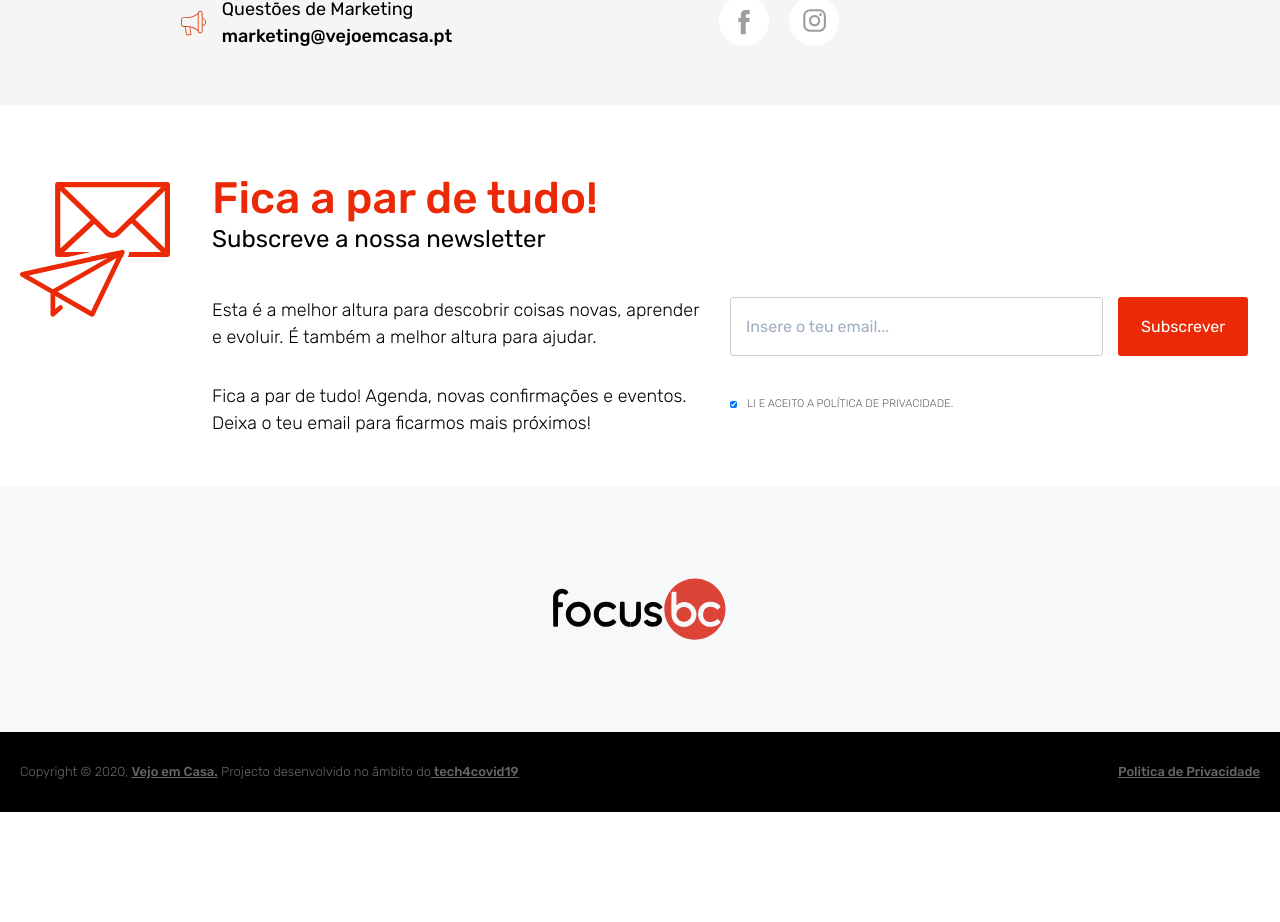
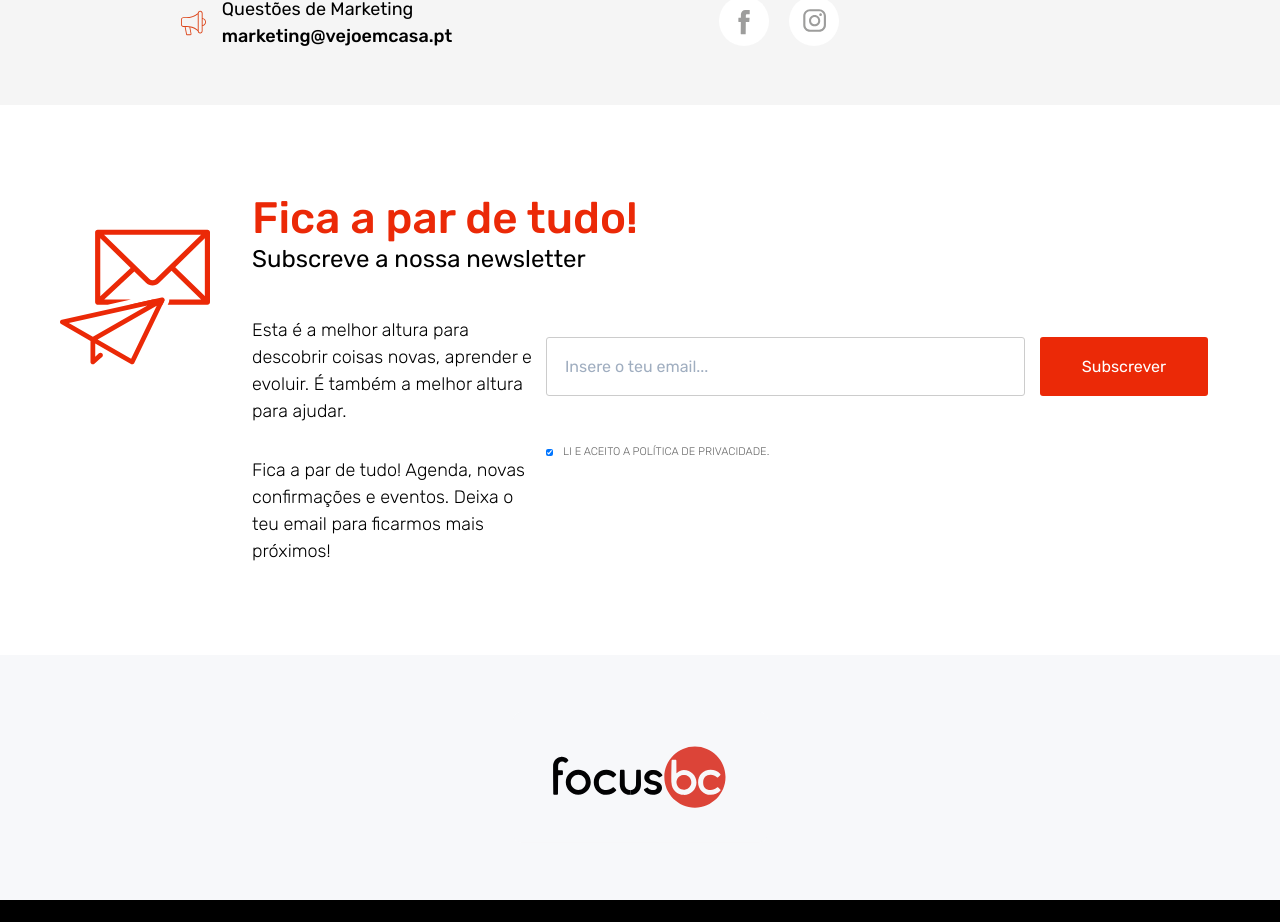
Before and after one commit to almeiduh/vejo-em-casa-fe, a React (Create React App) app: page / in a window 1280 px wide. Shown: the part 3199-4121 px from the top of the page. Before the commit the page ends 4011 px from the top, so only its background shows below. Built offline with nearby package versions, Linux system fonts and the light colour scheme; what axios-case-converter would draw is missing.

Commit message:
adds minimum responsivness to newsletter section

```diff
--- a/src/pages/Landing/Newsletter.jsx
+++ b/src/pages/Landing/Newsletter.jsx
@@ -30,8 +30,8 @@ const Newsletter = () => {
           <div className={styles.title}>Fica a par de tudo!</div>
           <div className={styles.subtitle}>Subscreve a nossa newsletter</div>
         </div>
-        <div className="vec-flex vec-justify-between vec-mt-10">
-          <div className="vec-w-1/2 vec-mr-2">
+        <div className={`${styles.formContainer} vec-flex  vec-mt-10`}>
+          <div className={`${styles.textContainer} vec-w-1/2 vec-mr-2`}>
             <div className={styles.text}>
               Esta é a melhor altura para descobrir coisas novas, aprender e
               evoluir. É também a melhor altura para ajudar.
@@ -41,7 +41,7 @@ const Newsletter = () => {
               teu email para ficarmos mais próximos!
             </div>
           </div>
-          <div className="vec-w-1/2">
+          <div className={`{styles.subscribeFields vec-w-1/2} `}>
             <div className={styles.subscribe}>
               <input
                 placeholder="Insere o teu email..."
--- a/src/pages/Landing/footer.module.css
+++ b/src/pages/Landing/footer.module.css
@@ -5,6 +5,7 @@
   font-weight: 300;
   padding: 0 20px;
 }
+
 .footer a {
   text-decoration: underline;
   font-weight: 500;
--- a/src/pages/Landing/newsletter.module.css
+++ b/src/pages/Landing/newsletter.module.css
@@ -1,17 +1,57 @@
+.container {
+  position: relative;
+
+  display: flex;
+  flex-direction: column;
+  justify-content: center;
+
+  margin: 40px;
+}
+
+@media (min-width: 700px) {
   .container {
     padding-left: 212px;
     padding-right: 32px;
     padding-top: 40px;
     padding-bottom: 50px;
-  position: relative;
+  }
+}
+
+.formContainer {
+  display: flex;
+  flex-direction: column;
+}
+
+@media (min-width: 700px) {
+  .formContainer {
+    display: flex;
+    flex-direction: row;
+  }
+}
+
+.textContainer {
+  width: 100%;
+}
+
+@media (min-width: 700px) {
+  .textContainer {
+    width: 50%;
+  }
 }
 
 .title {
   font-size: 44px;
   font-weight: 500;
   color: #eb2907;
-  letter-spacing: 0;
+  margin-bottom: 20px;
 }
+
+@media (min-width: 700px) {
+  .title {
+    margin-bottom: 0px;
+  }
+}
+
 .subtitle {
   font-size: 24px;
   font-weight: 400;
@@ -25,29 +65,70 @@
   font-weight: 300;
   letter-spacing: 0;
 }
+
 .subscribe {
+  display: flex;
+  flex-direction: column;
+  margin-top: 20px;
   height: 59px;
   display: flex;
 }
+
+@media (min-width: 700px) {
+  .subscribe {
+    display: flex;
+    flex-direction: row;
+  }
+}
+
+.subscribeFields {
+  display: flex;
+  flex-direction: column;
+  margin-bottom: 20px;
+}
+
+@media (min-width: 700px) {
+  .subscribeFields {
+    display: flex;
+    flex-direction: row;
+  }
+}
+
 .subscribe input {
-  width: 479px;
+  width: 100%;
   height: 100%;
   background: #ffffff 0% 0% no-repeat padding-box;
   border: 0.75px solid #cccccc;
   border-radius: 3px;
   margin-right: 15px;
+  margin-bottom: 10px;
   padding-left: 15px;
+  padding: 10px 18px;
+}
+
+@media (min-width: 700px) {
+  .subscribe input {
+    width: 479px;
+  }
 }
 .subscribe input:focus {
   outline: none;
 }
+
 .subscribe button {
-  width: 168px;
+  padding: 10px;
+  width: 100%;
   height: 100%;
   color: white;
 
   background: #eb2907 0% 0% no-repeat padding-box;
   border-radius: 3px;
+}
+
+@media (min-width: 700px) {
+  .subscribe button {
+    width: 168px;
+  }
 }
 .subscribe button:disabled {
   cursor: not-allowed;
@@ -70,12 +151,25 @@
   margin-left: 10px;
   color: #666666;
 }
+
 .checkboxContainer {
   margin-top: 40px;
 }
+
+.checkboxContainer input,
+.checkboxLabel {
+  margin-top: 8px;
+}
+
+@media (min-width: 700px) {
+  margin-top: 40px;
+  margin-bottom: 40px;
+}
+
 .checkboxContainer input[type='checkbox']:checked + label::after {
   content: '\f00d';
 }
+
 .checkboxContainer input[type='checkbox'] {
   width: 7px;
   height: 13px;
@@ -88,12 +182,24 @@
   margin-top: 5px;
 }
 .mailIcon {
+  position: block;
+  display: flex;
+  justify-content: center;
+  margin: 0 auto;
+  height: 190px;
+  width: 150px;
+}
+
+@media (min-width: 700px) {
+  .mailIcon {
     position: absolute;
     top: 57px;
     left: 20px;
     height: 190px;
     width: 150px;
   }
+}
+
 .mailIcon path {
   fill: #eb2907;
 }
```
Lines whose indentation alone changed are shown as unchanged.
